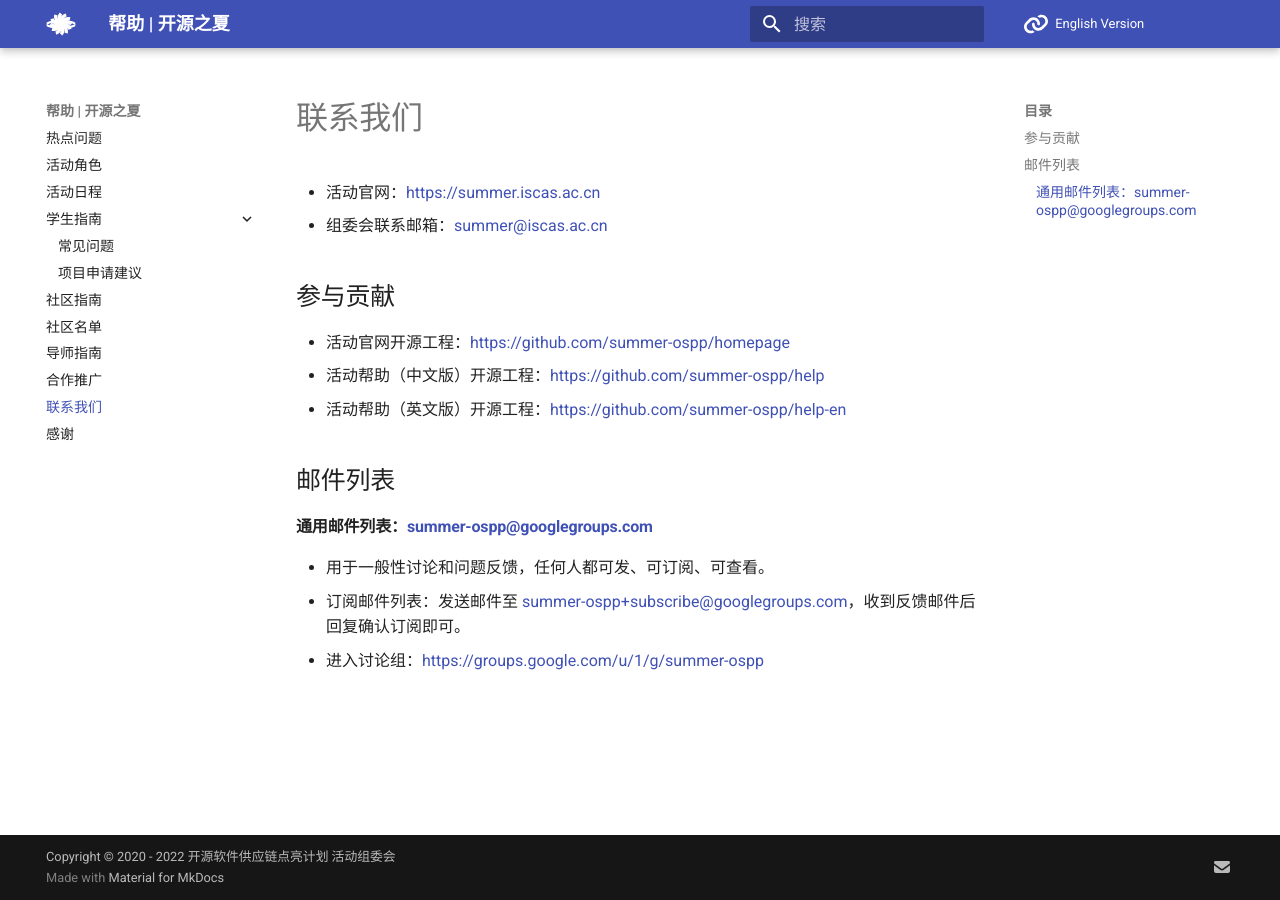
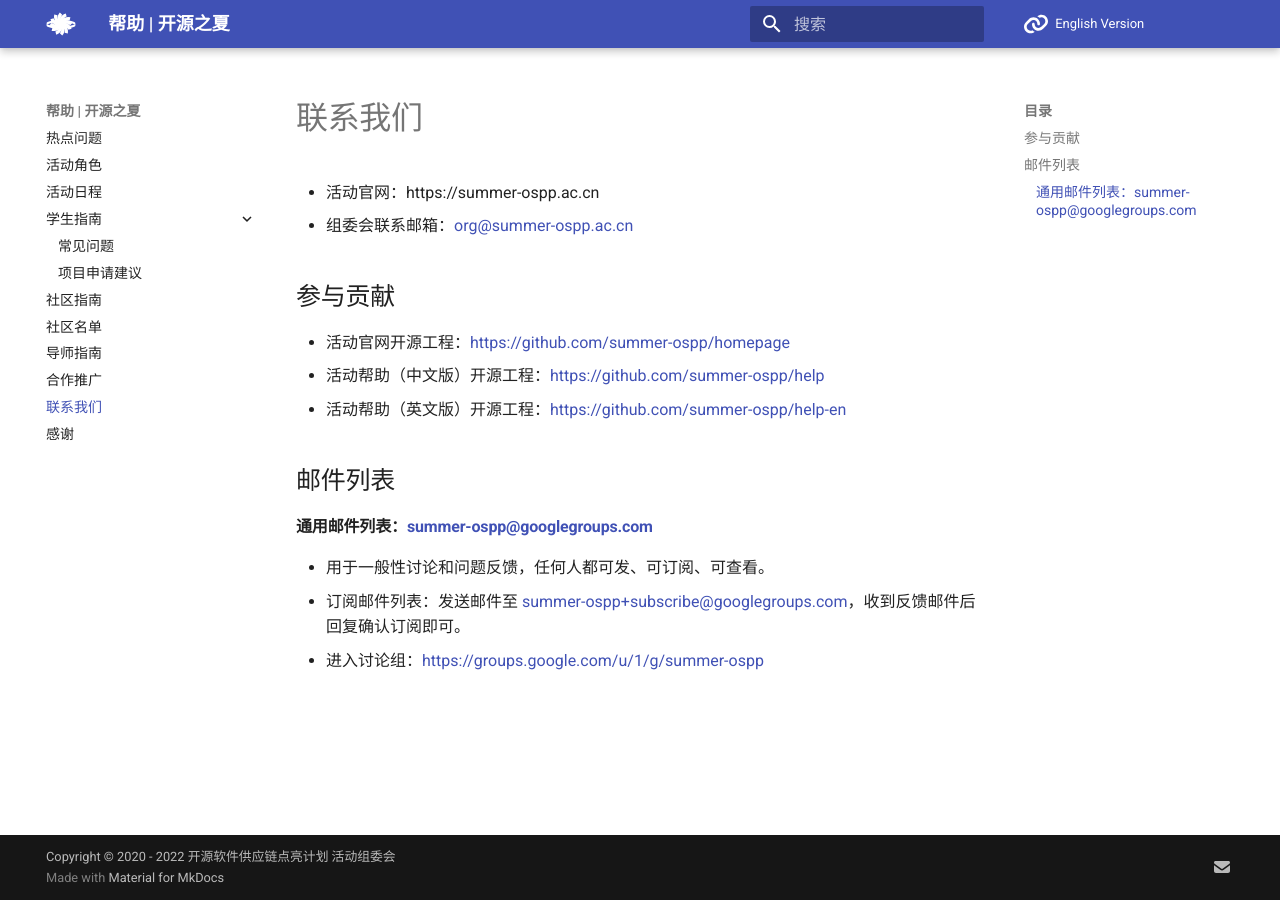
Before and after one commit to summer-ospp/help, an MkDocs documentation site: the page built from docs/contactus.md, in a window 1280 px wide. Built offline with MkDocs 1.6.1 and Material for MkDocs 9.7.7, drawn with Linux system fonts in a browser that asks for light colours; comment, search, counter and statistics services are not loaded.

Commit message:
Update contactus.md

```diff
--- a/docs/contactus.md
+++ b/docs/contactus.md
@@ -1,7 +1,7 @@
 # 联系我们
 
-- 活动官网：<https://summer.iscas.ac.cn>
-- 组委会联系邮箱：[summer@iscas.ac.cn](mailto:summer@iscas.ac.cn)
+- 活动官网：https://summer-ospp.ac.cn
+- 组委会联系邮箱：[org@summer-ospp.ac.cn](mailto:summer@iscas.ac.cn)
 
 ## 参与贡献
 
```
